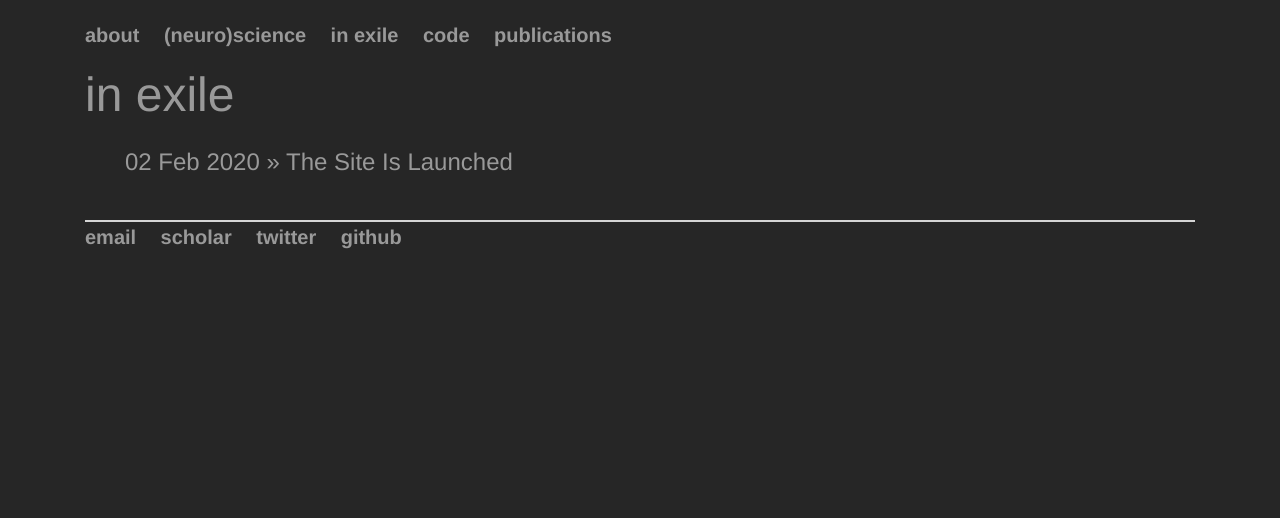
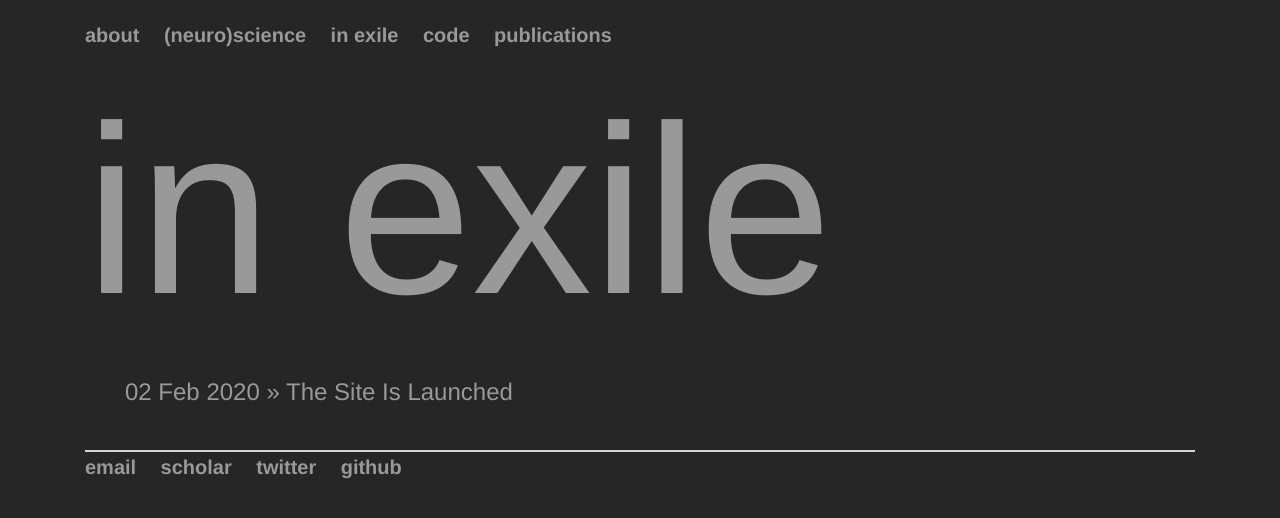
Before and after one commit to bartulem/bartulem.github.io, a Jekyll site: the page built from inexile/index.html, in a window 1280 px wide. Shown: the top 518 px of the page. Built offline with Jekyll 4.4.1, drawn with Linux system fonts in a browser that asks for light colours.

Commit message:
Update main.css

```diff
--- a/css/main.css
+++ b/css/main.css
@@ -6,7 +6,7 @@ body {
 }
 nav ul li, header ul li {
     font-family:'Helvetica', 'HelveticaNeue', 'Arial', 'Sans-Serif';
-    font-size: 15.75em;
+    font-size: 1.25em;
     font-weight: bold;
 }
 nav ul, footer ul {
@@ -29,7 +29,7 @@ a:hover {
     text-decoration: underline;
 }
 h1 {
-    font-size: 3em;
+    font-size: 15em;
     font-family:'Helvetica', 'HelveticaNeue', 'Arial', 'Sans-Serif';
 }
 p {
```
